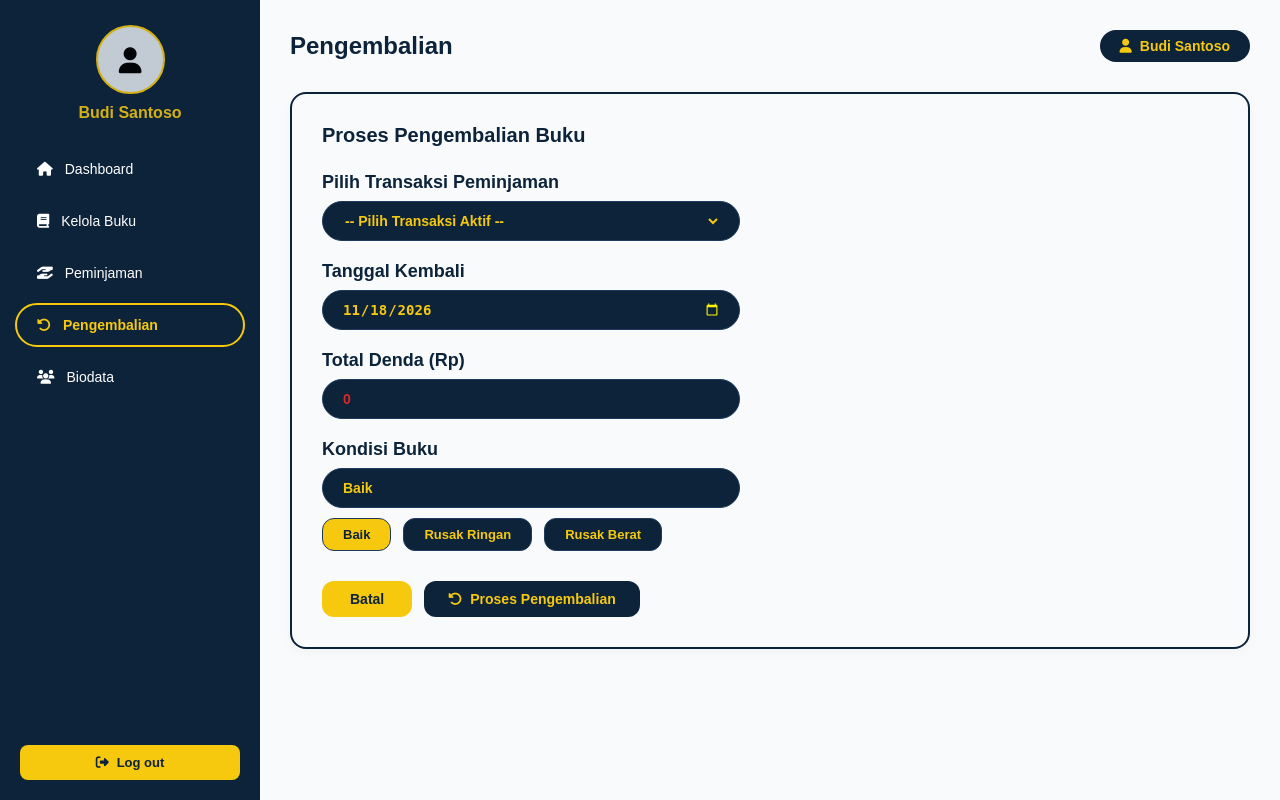
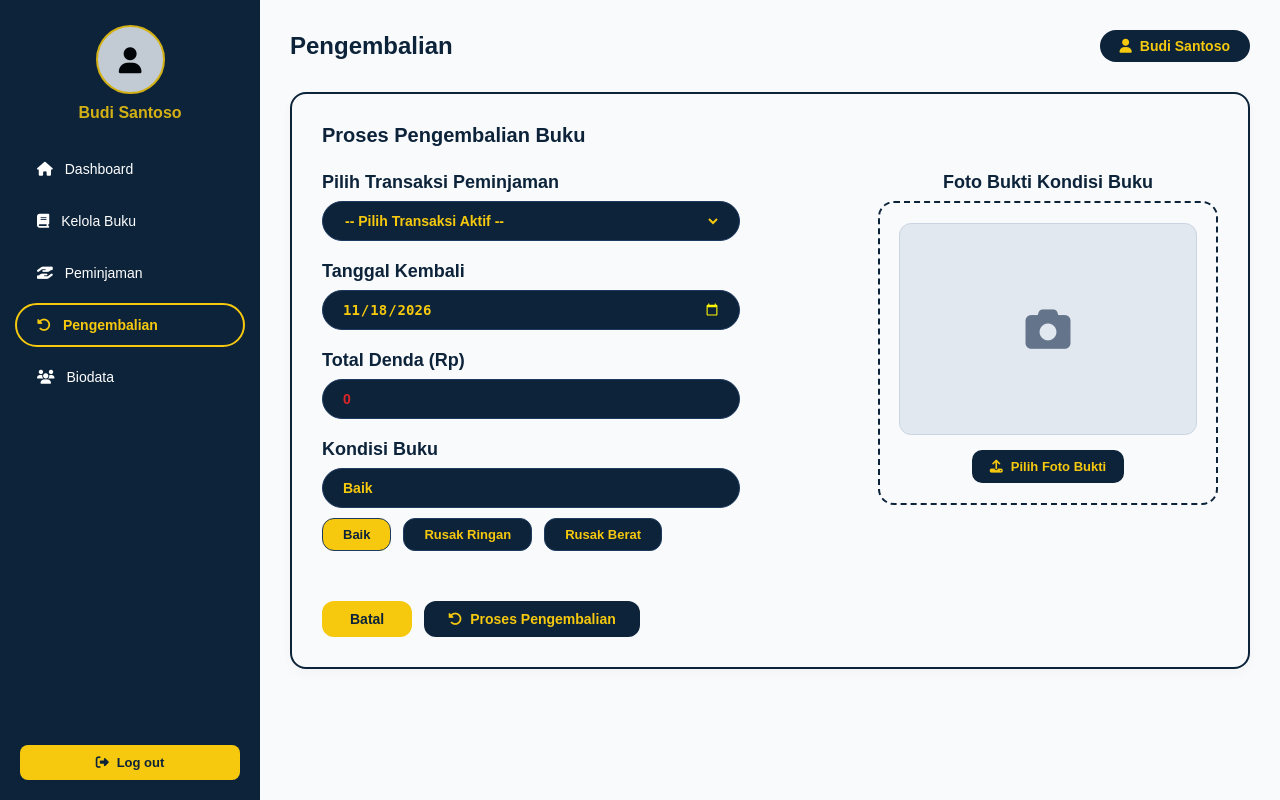
Before and after one commit to fashafirdaus21-hash/FREX, a Flask app: page /admin/pengembalian in a window 1280 px wide. Run offline with Flask 3, Linux system fonts and the light colour scheme; a user stored in the database is signed in; data comes from the database, SQL or seed files in the repository; data that the repository does not hold is empty.

Commit message:
tambah bukti foto pengembalian

```diff
--- a/skema.sql
+++ b/skema.sql
@@ -103,7 +103,7 @@ INSERT INTO kategori (id_kategori, nama_kategori) VALUES
 (6, 'Sejarah');
 
 INSERT INTO users (id_user, email, password_hash, nama, role, is_active) VALUES
-('Andika0909', 'admin@sekolah.sch.id', 'Lasut9926', 'Admin Perpustakaan', 'admin', 1),
+('Andika0909', 'admin@sekolah.sch.id', 'Lasut9926', 'Andika', 'admin', 1),
 ('Ajijah0909', 'ajijah@sekolah.sch.id', 'password123', 'Ajijah', 'admin', 1),
 ('KEP01', 'kepsek@sekolah.sch.id', 'hash_password_kepsek', 'Kepala Sekolah', 'kepsek', 1),
 ('1001', 'budi@sekolah.sch.id', 'hash_password_siswa', 'Budi Santoso', 'siswa', 1),
--- a/templates/admin/pengembalian.html
+++ b/templates/admin/pengembalian.html
@@ -45,7 +45,14 @@
             <div class="form-card-box">
                 <h3 style="color: #0d233a; font-size: 20px; margin-top: 0; margin-bottom: 25px;">Proses Pengembalian Buku</h3>
 
-                <form action="/admin/pengembalian" method="POST">
+                <!-- Tambahkan enctype="multipart/form-data" agar bisa mengunggah file foto -->
+                <form action="/admin/pengembalian" method="POST" enctype="multipart/form-data">
+
+                    <!-- Layout Grid 2 Kolom (Kiri: Form Input, Kanan: Foto Bukti) -->
+                    <div style="display: grid; grid-template-columns: 1fr 340px; gap: 30px; align-items: start;">
+
+                        <!-- KOLOM KIRI: INPUT FORM -->
+                        <div>
                             <!-- ID Peminjaman (Dropdown Transaksi Aktif) -->
                             <div class="form-group-admin">
                                 <label>Pilih Transaksi Peminjaman</label>
@@ -89,6 +96,27 @@
                                     <button type="button" class="kondisi-btn-option" onclick="selectKondisi(this, 'Rusak Ringan')">Rusak Ringan</button>
                                     <button type="button" class="kondisi-btn-option" onclick="selectKondisi(this, 'Rusak Berat')">Rusak Berat</button>
                                 </div>
+                            </div>
+                        </div>
+
+                        <!-- KOLOM KANAN: KOTAK UPLOAD & PREVIEW FOTO BUKTI -->
+                        <div style="text-align: center;">
+                            <label style="display: block; color: #0d233a; font-size: 18px; font-weight: bold; margin-bottom: 8px;">Foto Bukti Kondisi Buku</label>
+                            <div style="border: 2px dashed #0d233a; border-radius: 16px; padding: 20px; text-align: center; background-color: #f8fafc; display: flex; flex-direction: column; align-items: center; justify-content: center; min-height: 290px; box-sizing: border-box;">
+
+                                <!-- Box Pratinjau Gambar -->
+                                <div id="previewFotoBox" style="width: 100%; height: 210px; border-radius: 12px; background: #e2e8f0; display: flex; align-items: center; justify-content: center; overflow: hidden; margin-bottom: 15px; border: 1px solid #cbd5e1;">
+                                    <i class="fa-solid fa-camera" style="font-size: 45px; color: #64748b;"></i>
+                                </div>
+
+                                <!-- Tombol Pilih File -->
+                                <label for="uploadBuktiBuku" class="btn-form-blue" style="cursor: pointer; display: inline-flex; align-items: center; gap: 8px; padding: 9px 18px; border-radius: 10px; font-size: 13px;">
+                                    <i class="fa-solid fa-upload"></i> Pilih Foto Bukti
+                                </label>
+                                <input type="file" name="foto_bukti" id="uploadBuktiBuku" accept="image/*" style="display: none;" onchange="previewBuktiFoto(event)">
+                            </div>
+                        </div>
+
                     </div>
 
                     <!-- Tombol Form -->
@@ -178,6 +206,17 @@
             hitungDendaOtomatis();
         }
 
+        // Fungsi pratinjau foto bukti buku yang diunggah
+        function previewBuktiFoto(event) {
+            const reader = new FileReader();
+            reader.onload = function() {
+                document.getElementById('previewFotoBox').innerHTML = `<img src="${reader.result}" style="width:100%; height:100%; object-fit:cover;">`;
+            };
+            if(event.target.files[0]) {
+                reader.readAsDataURL(event.target.files[0]);
+            }
+        }
+
         function openWaProfile() { document.getElementById('waProfileModal').style.display = 'flex'; }
         function closeWaProfile() { document.getElementById('waProfileModal').style.display = 'none'; }
         function previewWaImage(e) {
```
Lines whose indentation alone changed are shown as unchanged.
